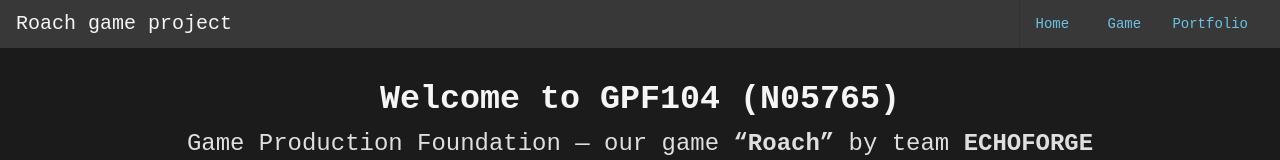
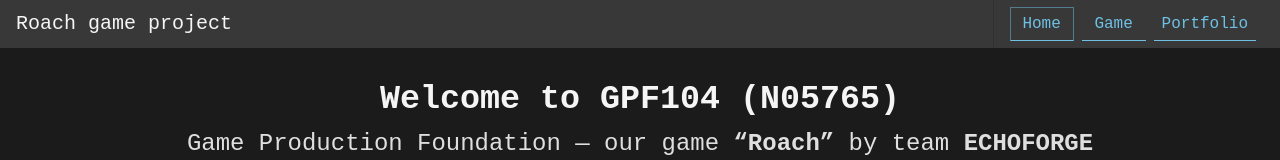
Before and after one commit to kirakZaz/roach-website, a React (Vite) app: page / in a window 1280 px wide. Shown: the top 160 px of the page. Built offline with nearby package versions, Linux system fonts and the light colour scheme.

Commit message:
navigation

```diff
--- a/src/components/HeaderNavigation/HeaderNavigation.jsx
+++ b/src/components/HeaderNavigation/HeaderNavigation.jsx
@@ -1,3 +1,4 @@
+import React from 'react';
 import { useNavigate } from 'react-router-dom';
 
 import { Button } from '@mui/material';
@@ -5,37 +6,36 @@ import { Box } from '@mui/system';
 
 import { routes } from '@/shared/types.js';
 
+import { buttons } from './data.js';
+
 const HeaderNavigation = () => {
     const navigate = useNavigate();
+    const [selectedButton, setSelectedButton] = React.useState('home');
 
-    const buttons = [
-        {
-            key: 'home',
-            label: 'Home',
-            onClick: () => {
-                navigate(routes.home);
-            },
-        },
-        {
-            key: 'game',
-            label: 'Game',
-            onClick: () => {
-                navigate(routes.game);
-            },
-        },
-        {
-            key: 'portfolio',
-            label: 'Portfolio',
-            onClick: () => {
-                navigate(routes.portfolio);
-            },
-        },
-    ];
+    React.useLayoutEffect(() => {
+        const path = window.location.pathname;
+
+        const routeKey = Object.keys(routes).find((key) => routes[key] === path);
+
+        if (routeKey) {
+            setSelectedButton(routeKey);
+        }
+    }, []);
+
+    const onButtonClick = (key) => {
+        setSelectedButton(key);
+        navigate(routes[key]);
+    };
 
     return (
-        <Box>
+        <Box sx={{ ml: 2 }}>
             {buttons?.map((button) => (
-                <Button key={button.key} onClick={button.onClick} style={{ marginRight: 8 }}>
+                <Button
+                    key={button.key}
+                    onClick={() => onButtonClick(button.key)}
+                    variant={selectedButton === button.key ? 'outlined' : 'text'}
+                    style={{ marginRight: 8, fontSize: 16, borderBottom: '1px solid', padding: '2px 8px' }}
+                >
                     {button.label}
                 </Button>
             ))}
--- /dev/null
+++ b/src/components/HeaderNavigation/data.js
@@ -0,0 +1,19 @@
+import { routes } from '@/shared/types.js';
+
+export const buttons = [
+    {
+        key: 'home',
+        label: 'Home',
+        route: routes.home,
+    },
+    {
+        key: 'game',
+        label: 'Game',
+        route: routes.game,
+    },
+    {
+        key: 'portfolio',
+        label: 'Portfolio',
+        route: routes.portfolio,
+    },
+];
```
